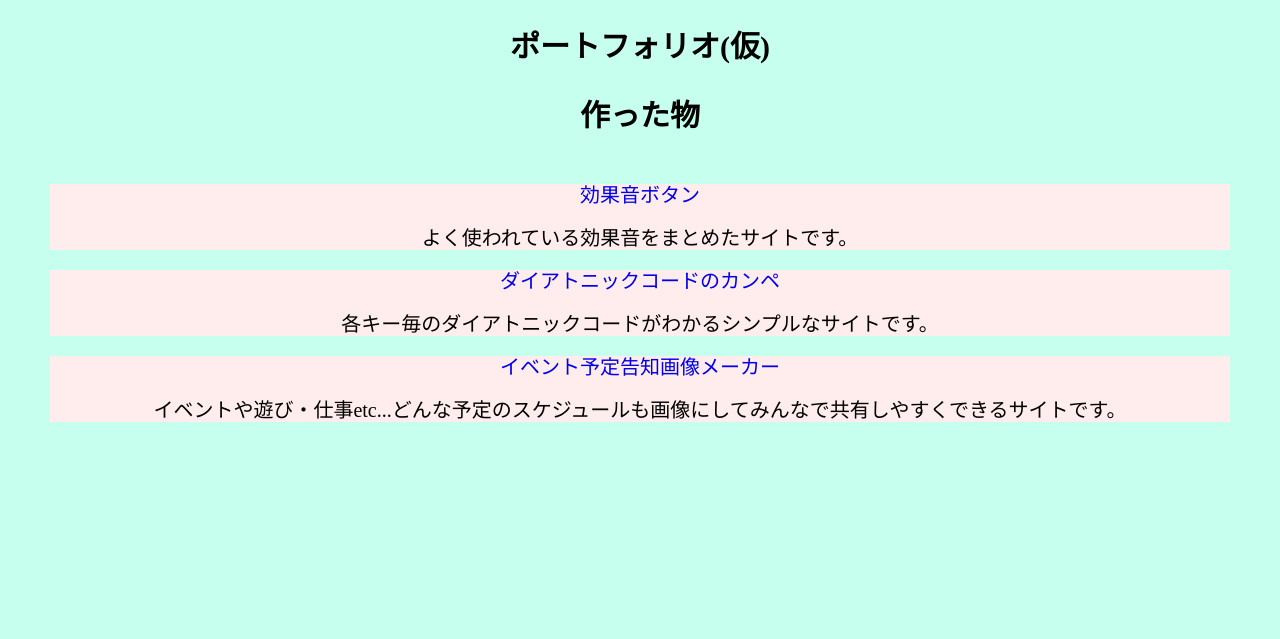
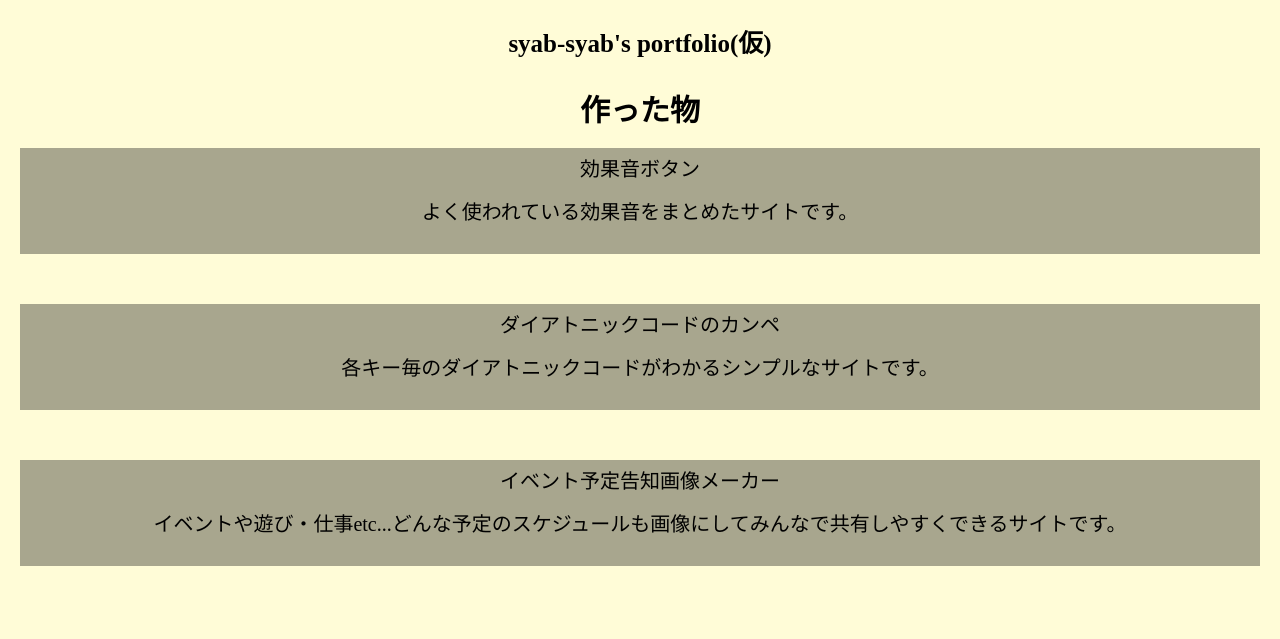
Before and after one commit to syab-syab/syab-syab-portfolio, a plain HTML site: page index.html in a window 1280 px wide. Drawn offline with Linux system fonts and the light colour scheme.

```diff
--- a/css/style.css
+++ b/css/style.css
@@ -1,6 +1,10 @@
 @charset "utf-8";
 
 /* 基幹 */
+
+:root {
+  --font-color: black;
+}
 
 html {
   font-size: 62.5%;
@@ -12,7 +16,12 @@ html {
 
 body {
   text-align: center;
-  background: #c6ffee;
+  background: #fffcd7;
+  font-family: 'Noto Serif JP', serif;
+}
+
+.non-display {
+  display: none;
 }
 
 /* header */
@@ -25,6 +34,8 @@ body {
   font-size: 5rem;
   margin: 0;
 }
+
+
 
 /* header End */
 
@@ -41,15 +52,20 @@ body {
   text-align: left;
 }
 
-.lists li {
-  list-style: none;
+.lists a {
   margin-bottom: 2rem;
-  background-color: #ffecec;
+  background-color: rgb(0 0 0 / 34%);
+  background-blend-mode: multiply;
+  text-decoration: none;
+  color: var(--font-color);
+  display: block;
+  padding: 3rem;
 }
 
-.lists li a {
+/* .lists div a {
   text-decoration: none;
-}
+  color: var(--font-color);
+} */
 
 /* main End */
 
@@ -61,7 +77,7 @@ body {
   }
 
   .title {
-    font-size: 3rem;
+    font-size: 2.5rem;
   }
 
   .container {
@@ -73,9 +89,14 @@ body {
   }
 
   .lists {
-    padding: 5rem;
+    padding: 2rem;
     text-align: center;
     margin: 0;
+  }
+
+  .lists a {
+    padding: 1rem 0.5rem;
+    margin-bottom: 5rem;
   }
 }
 
--- a/index.html
+++ b/index.html
@@ -3,32 +3,38 @@
   <meta charset="UTF-8">
   <meta http-equiv="X-UA-Compatible" content="IE=edge">
   <meta name="viewport" content="width=device-width, initial-scale=1.0">
+
+  <!-- fonts -->
+  <link rel="preconnect" href="https://fonts.googleapis.com">
+  <link rel="preconnect" href="https://fonts.gstatic.com" crossorigin>
+  <link href="https://fonts.googleapis.com/css2?family=Noto+Serif+JP:wght@200&display=swap" rel="stylesheet">
+
   <link rel="stylesheet" href="css/normalize.css">
   <link rel="stylesheet" href="css/style.css">
-  <title>ポートフォリオ(仮)</title>
+  <title>syab-syab's portfolio(仮)</title>
 </head>
-<body>
+<!-- ページを開いたら、背景色以外何も表示されていない状態から文字が浮かび上がってくる感じにしたい -->
+<body id="body">
   <header class="header">
-    <h1 class="title">ポートフォリオ(仮)</h1>
+    <h1 class="title" id="title">syab-syab's portfolio(仮)</h1>
   </header>
 
-  <main class="container">
+  <main class="container" id="container">
     <h2>作った物</h2>
-    <section>
-      <ul class="lists">
-        <li>
-          <a href="https://syab-syab.github.io/soundEffectBtn/" target="_blank">効果音ボタン</a>
-            <p class="description">よく使われている効果音をまとめたサイトです。</p>
-        </li>
-        <li>
-          <a href="https://syab-syab.github.io/diatonicChord/" target="_blank">ダイアトニックコードのカンペ</a>
-            <p class="description">各キー毎のダイアトニックコードがわかるシンプルなサイトです。</p>
-        </li>
-        <li>
-          <a href="https://syab-syab.github.io/image_maker/" target="_blank">イベント予定告知画像メーカー</a>
-            <p class="description">イベントや遊び・仕事etc...どんな予定のスケジュールも画像にしてみんなで共有しやすくできるサイトです。</p>
-        </li>
-      </ul>
+    <!-- 以下のlist要素はhedearが表示された後に浮かび上がってくるような感じにしたい -->
+    <section class="lists">
+        <a href="https://syab-syab.github.io/soundEffectBtn/" target="_blank">
+          効果音ボタン
+          <p class="description">よく使われている効果音をまとめたサイトです。</p>
+        </a>
+        <a href="https://syab-syab.github.io/diatonicChord/" target="_blank">
+          ダイアトニックコードのカンペ
+          <p class="description">各キー毎のダイアトニックコードがわかるシンプルなサイトです。</p>
+        </a>
+        <a href="https://syab-syab.github.io/image_maker/" target="_blank">
+          イベント予定告知画像メーカー
+          <p class="description">イベントや遊び・仕事etc...どんな予定のスケジュールも画像にしてみんなで共有しやすくできるサイトです。</p>
+        </a>
     </section>
   </main>
 
--- a/js/main.js
+++ b/js/main.js
@@ -0,0 +1,5 @@
+// var body = document.getElementById("body");
+
+// setTimeout(() => {
+//   body.classList.remove("non-display");
+// }, 500);
```
